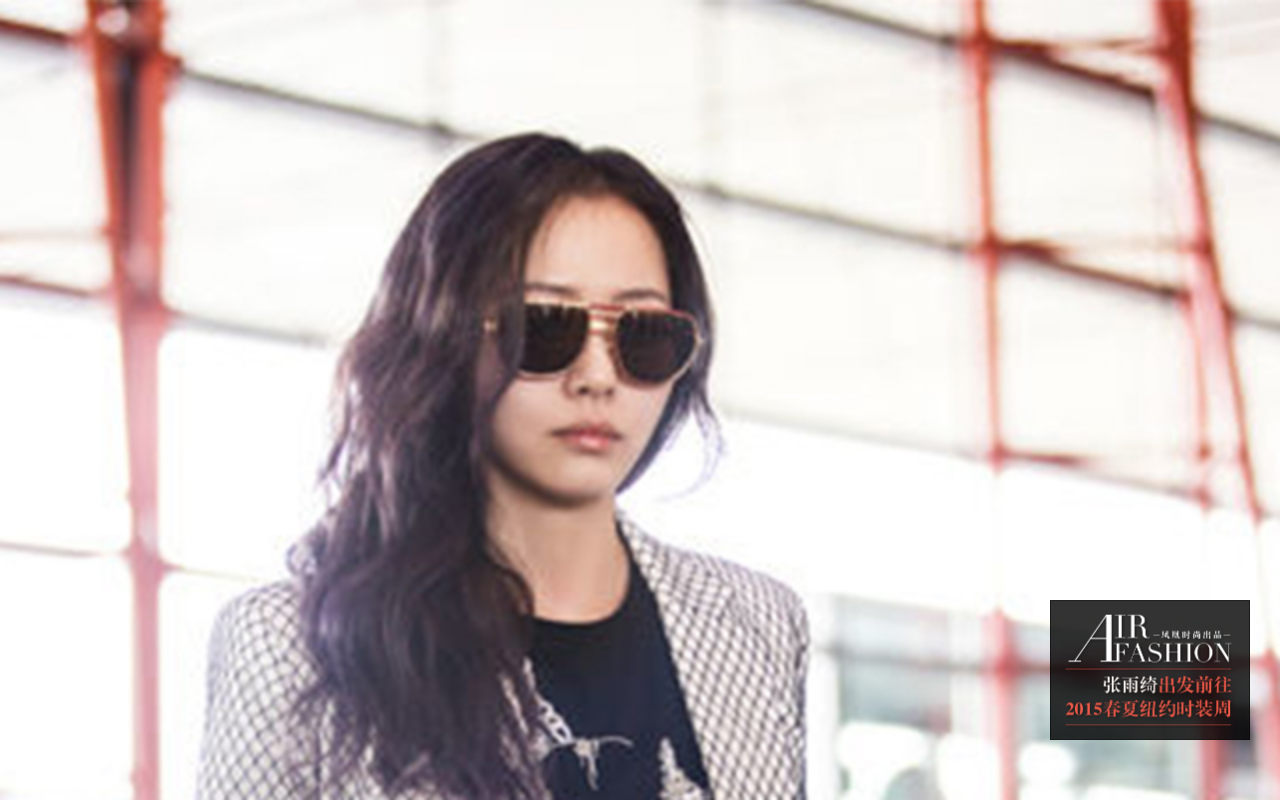
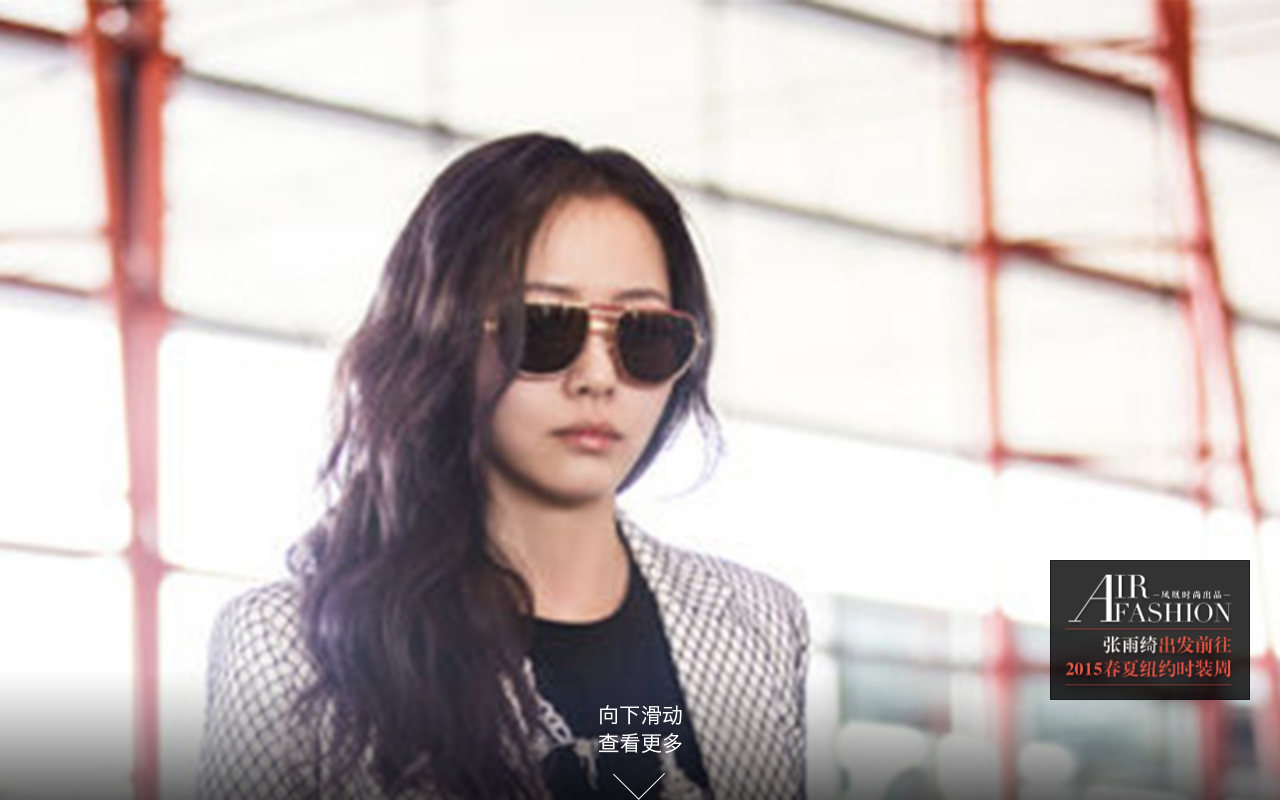
Before and after one commit to zoocer/lab.zoocer.com, a plain HTML site: page Fashion/index.html in a window 1280 px wide. Drawn offline with Linux system fonts and the light colour scheme; files whose address does not match are found by name.

Commit message:
#商品展示介绍demo# 添加首页向下滑图标； 添加标签右侧箭头；

```diff
--- a/Fashion/css/page.css
+++ b/Fashion/css/page.css
@@ -28,7 +28,7 @@
 	padding: 10px 12px;
 	color: #fff;
 	background-color: #000;
-	opacity: 0.8;
+	/*opacity: 0.8;*/
 	border-radius: 4px;
 	vertical-align: middle;
 }
@@ -42,19 +42,20 @@
 }
 .p-ft .arrow-left,
 .p-ft .arrow-right {
-	background: url('../images/icon-arrow-left.png') no-repeat;
 	width: 8px;
 	height: 16px;
 	display: inline-block;
 	vertical-align: middle;
-	opacity: 0.8;
+	/*opacity: 0.8;*/
 }
 .p-ft .arrow-left {
 	margin-left: 5px;
+	background: url('../images/icon-arrow-left.png') no-repeat center center transparent;
 }
 .p-ft .arrow-right {
 	margin-right: 5px;
-	transform : rotate(180deg);
+	background: url('../images/icon-arrow-right.png') no-repeat center center transparent;
+	margin-left: -1px;
 }
 .p-ft-left {
 	left: -200px;
@@ -68,7 +69,7 @@
 	background-size: cover;
 	width: 200px;
 	height: 140px;
-	bottom: 60px;
+	bottom: 100px;
 }
 
 /*缩略图*/
@@ -160,6 +161,19 @@
 	background-color: #e8402d;
 	width: 100px;
 }
+.bottom-mask {
+	position: absolute;
+	bottom: 0;
+	width: 100%;
+	height: 135px;
+	background: url('../images/back-mask.png') repeat-x;
+}
+.icon-down {
+	background: url('../images/icon-down.png') no-repeat center center transparent;
+	width: 83px;
+	height: 95px;
+	margin: 40px auto 0 auto;
+}
 
 /*往期页*/
 .wangqi-wrap .cut-line {
--- a/Fashion/index.html
+++ b/Fashion/index.html
@@ -18,6 +18,9 @@
 				<div data-role="slide-box" class="swiper-slide slide-box">
 					<div class="back-img" data-img="images/slide0.jpg"></div>
 					<div data-role="float-tag-index" data-type="right" data-pos-x="30" data-pos-y="60" class="p-ft p-ft-right ft-index"></div>
+					<div class="bottom-mask text-center">
+						<div class="icon-down"></div>
+					</div>
 				</div>
 				<div data-role="slide-box" class="swiper-slide slide-box">
 					<div class="back-img" data-img="images/slide1.jpg"></div>
```
Also changed, not shown: Fashion/images/back-mask.png (added), Fashion/images/icon-arrow-right.png (added), Fashion/images/icon-down.png (added).
